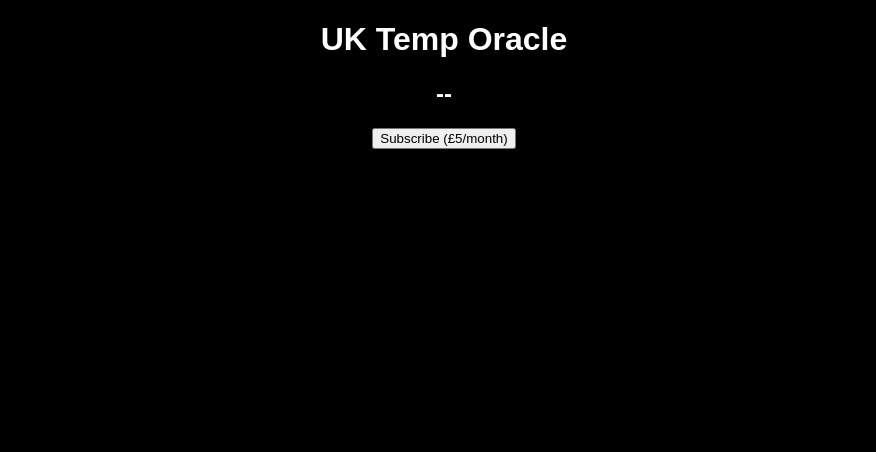
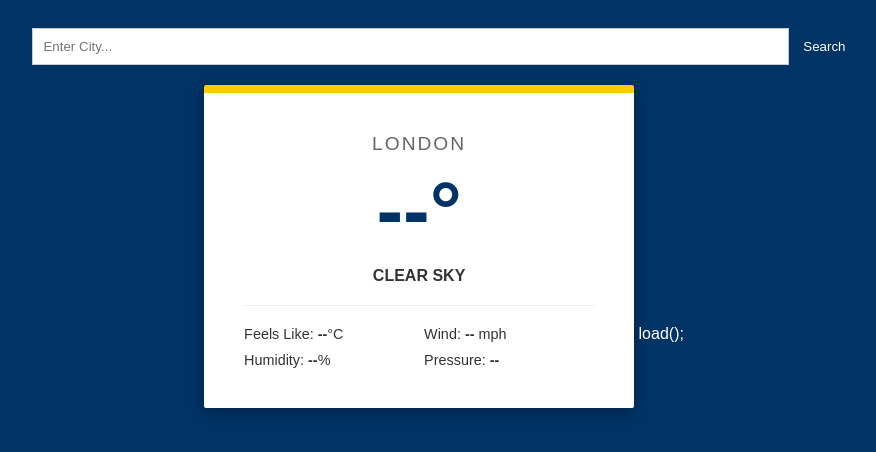
Before and after one commit to chenjiahuii/temp-oracle2, a website: page index.html in a window 1280 px wide. Shown: the whole page, without its empty margins (196-1072 px from the left). Drawn offline with Linux system fonts and the light colour scheme; no server answers.

Commit message:
Update index.html

```diff
--- a/index.html
+++ b/index.html
@@ -1,38 +1,56 @@
 <!DOCTYPE html>
 <html>
-<body style="background:black;color:white;text-align:center;font-family:sans-serif">
+<head>
+    <title>UK Precision Weather</title>
+    <style>
+        body { font-family: 'Arial', sans-serif; background: #003366; color: white; text-align: center; padding: 20px; }
+        .card { background: white; color: #333; display: inline-block; padding: 40px; border-radius: 2px; border-top: 8px solid #ffcc00; width: 350px; box-shadow: 0 4px 15px rgba(0,0,0,0.3); }
+        .city { font-size: 1.2em; letter-spacing: 2px; text-transform: uppercase; color: #666; }
+        .main-temp { font-size: 5em; font-weight: bold; margin: 10px 0; color: #003366; }
+        .sub-info { border-top: 1px solid #eee; margin-top: 20px; padding-top: 20px; display: grid; grid-template-columns: 1fr 1fr; gap: 10px; font-size: 0.9em; text-align: left; }
+        input { width: 60%; padding: 10px; border: 1px solid #ccc; }
+        button { padding: 10px; background: #003366; color: white; border: none; cursor: pointer; }
+    </style>
+</head>
+<body>
+    <div style="margin-bottom: 20px;">
+        <input type="text" id="cityInput" placeholder="Enter City...">
+        <button onclick="update()">Search</button>
+    </div>
 
-<h1>UK Temp Oracle</h1>
+    <div class="card">
+        <div class="city" id="cityName">LONDON</div>
+        <div class="main-temp"><span id="temp">--</span>°</div>
+        <div style="font-weight: bold;" id="desc">CLEAR SKY</div>
 
-<h2 id="temp">--</h2>
-<p id="status"></p >
-<p id="remaining"></p >
-<p id="high"></p >
-<p id="trend"></p >
-<p id="impact"></p >
+        <div class="sub-info">
+            <div>Feels Like: <b id="feels">--</b>°C</div>
+            <div>Wind: <b id="wind">--</b> mph</div>
+            <div>Humidity: <b id="hum">--</b>%</div>
+            <div>Pressure: <b id="press">--</b></div>
+        </div>
+    </div>
 
-<button onclick="subscribe()">Subscribe (£5/month)</button>
+    <script>
+        async function update() {
+            const city = document.getElementById('cityInput').value || 'London';
+            const res = await fetch(`/api/weather/${city}`);
+            const d = await res.json();
+            if(!d.error) {
+                document.getElementById('cityName').innerText = d.city;
+                document.getElementById('temp').innerText = d.temp;
+                document.getElementById('feels').innerText = d.feels_like;
+                document.getElementById('wind').innerText = d.wind;
+                document.getElementById('hum').innerText = d.humidity;
+                document.getElementById('press').innerText = d.pressure;
+                document.getElementById('desc').innerText = d.desc;
+            }
+        }
+        update();
+    </script>
+</body>
+</html>
 
-<script>
-async function load() {
-  const res = await fetch("/data");
-  const data = await res.json();
-
-  document.getElementById("temp").innerText = data.temp + "°C";
-  document.getElementById("status").innerText = data.reached ? "✅ REACHED" : "❌ NOT REACHED";
-  document.getElementById("remaining").innerText = "Remaining: " + data.remaining + "°C";
-  document.getElementById("high").innerText = "Today High: " + data.high + "°C";
-  document.getElementById("trend").innerText = "Trend: " + data.trend;
-  document.getElementById("impact").innerText = data.impact;
-}
-
-async function subscribe() {
-  const res = await fetch("/create-checkout-session", { method: "POST" });
-  const data = await res.json();
-  window.location = data.url;
-}
-
-setInterval(load, 3000);
 load();
 </script>
 
```
